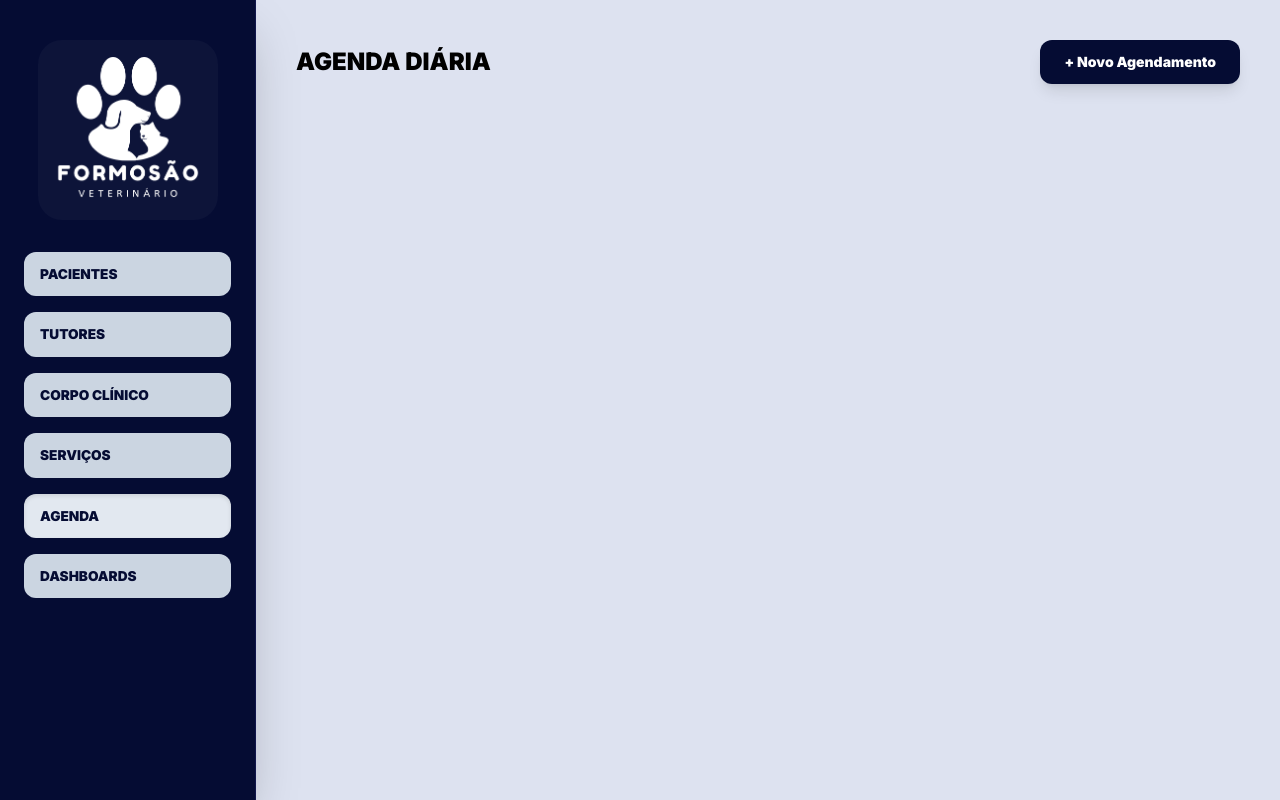
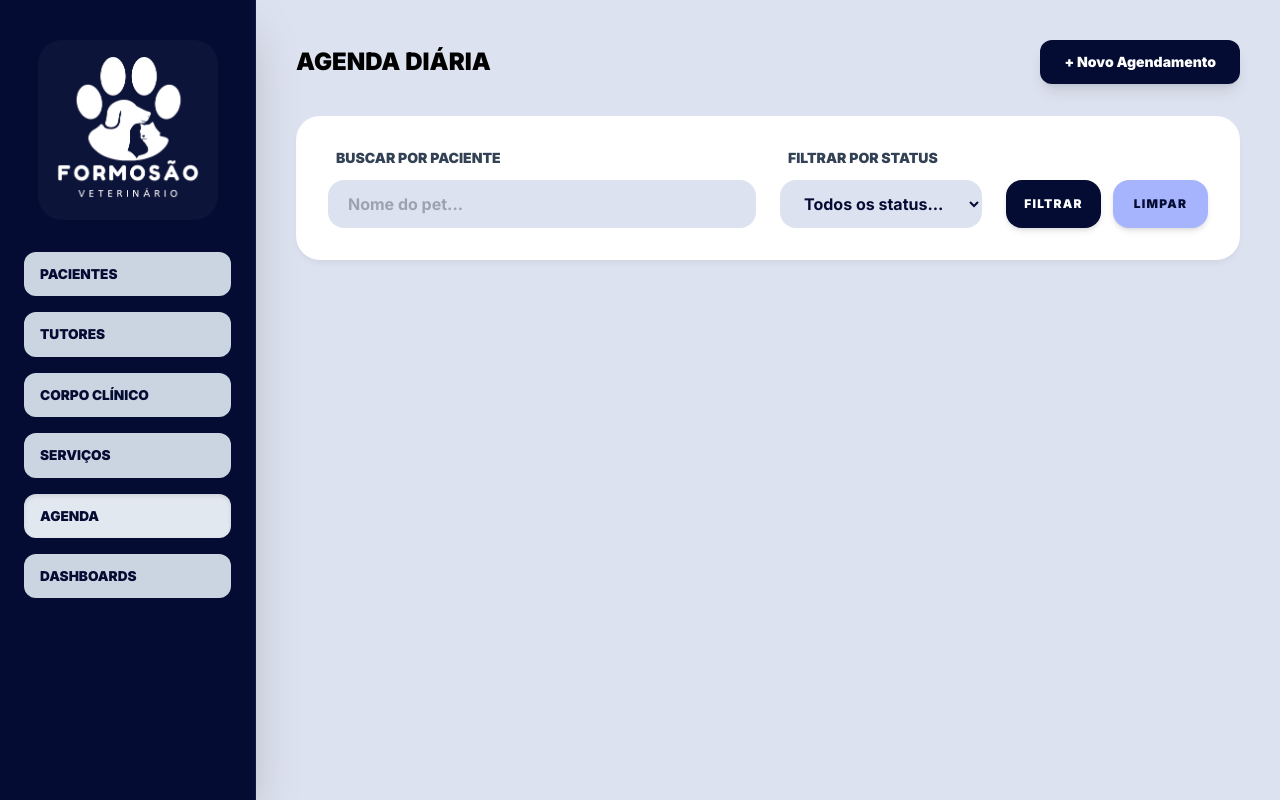
Before and after one commit to Igorsilvabr/PI_3, a FastAPI app: template templates/index.html in a window 1280 px wide, after a click on "AGENDA". Run offline with FastAPI, Linux system fonts and the light colour scheme; the template is opened without the code that fills it, so the values that code supplies are empty; some libraries are stand-ins or nearby versions.

Commit message:
Add search and filter functionality to agenda

```diff
--- a/templates/index.html
+++ b/templates/index.html
@@ -175,6 +175,30 @@
         <h2 class="text-2xl font-black text-black uppercase">Agenda Diária</h2>
         <button onclick="openModal('modalAddAgendamento')" class="btn-add px-6 py-3 text-sm shadow-lg">+ Novo Agendamento</button>
       </div>
+
+      <div class="white-panel p-8 mb-8">
+        <div class="grid grid-cols-1 md:grid-cols-4 gap-6 items-end">
+          <div class="col-span-1 md:col-span-2">
+            <label class="block text-sm font-black mb-3 ml-2 uppercase text-slate-700">Buscar por Paciente</label>
+            <input type="text" id="buscaAgendaNome" placeholder="Nome do pet..." class="input-custom w-full h-12">
+          </div>
+          <div>
+            <label class="block text-sm font-black mb-3 ml-2 uppercase text-slate-700">Filtrar por Status</label>
+            <select id="buscaAgendaStatus" class="input-custom w-full h-12">
+              <option value="">Todos os status...</option>
+              <option value="agendado">Agendado</option>
+              <option value="aguardando">Aguardando</option>
+              <option value="finalizado">Finalizado</option>
+              <option value="cancelado">Cancelado</option>
+            </select>
+          </div>
+          <div class="flex gap-3 h-12">
+            <button onclick="filtrarAgenda()" class="btn-marinho flex-1 uppercase text-xs tracking-widest shadow-md">Filtrar</button>
+            <button onclick="limparFiltrosAgenda()" class="btn-lavanda flex-1 uppercase text-xs tracking-widest shadow-md">Limpar</button>
+          </div>
+        </div>
+      </div>
+
       <div class="grid grid-cols-1 gap-4" id="agenda-container"></div>
     </section>
 
@@ -395,9 +419,15 @@
       </div>
       <form onsubmit="salvarDados(event, '/agendamentos/', 'modalAddAgendamento', carregarAgenda)">
         <div class="space-y-5">
-          <div>
-            <label class="block text-xs font-black text-slate-500 mb-2 uppercase tracking-widest">Horário</label>
-            <input type="time" name="horario" required class="input-custom w-full">
+          <div class="grid grid-cols-2 gap-4">
+            <div>
+              <label class="block text-xs font-black text-slate-500 mb-2 uppercase tracking-widest">Data</label>
+              <input type="date" name="data" required class="input-custom w-full">
+            </div>
+            <div>
+              <label class="block text-xs font-black text-slate-500 mb-2 uppercase tracking-widest">Horário</label>
+              <input type="time" name="horario" required class="input-custom w-full">
+            </div>
           </div>
           <div>
             <label class="block text-xs font-black text-slate-500 mb-2 uppercase tracking-widest">Paciente (Pet)</label>
@@ -428,7 +458,6 @@
   </div>
 
  <script>
-    // ── DICIONÁRIO DE RAÇAS PREDEFINIDAS ──────────────────────
     const baseRacas = {
       "Cão": ["Vira-lata (SRD)", "Poodle", "Labrador", "Golden Retriever", "Pastor Alemão", "Bulldog", "Chihuahua", "Pinscher", "Shih Tzu", "Yorkshire", "Outra Raça"],
       "Gato": ["Semedo (SRD)", "Persa", "Siamês", "Maine Coon", "Angorá", "Sphynx", "Bengal", "Outra Raça"],
@@ -450,7 +479,6 @@
       }
     }
 
-    // ── NAVEGAÇÃO DE TELAS E ABAS ──────────────────────────────
     function showSection(sectionId) {
       document.querySelectorAll('.content-section').forEach(sec => sec.classList.remove('active'));
       document.querySelectorAll('.btn-sidebar').forEach(btn => btn.classList.remove('active'));
@@ -473,7 +501,6 @@
       document.getElementById('panel-' + tabId).classList.add('active');
     }
 
-    // ── MODAL WINDOW CONTROLLERS ──────────────────────────────
     function openModal(id) {
       document.getElementById(id).style.display = 'flex';
       if (id === 'modalAddPaciente') {
@@ -490,12 +517,11 @@
       if (form) form.reset();
     }
 
-    // ── VARIÁVEIS GLOBAIS DE CONTROLE DE GRÁFICOS ──────────────
     let instanceChartArea = null;
     let instanceChartDonut = null;
     let dadosLocaisPacientes = [];
+    let dadosLocaisAgenda = [];
 
-    // ── REQUISIÇÕES DA API (GET & POST) ───────────────────────
     async function apiFetch(endpoint) {
       try {
         const response = await fetch(endpoint);
@@ -507,14 +533,12 @@
       }
     }
 
-    // FUNÇÃO ATUALIZADA: Mapeia dados dinamicamente do HTML para o formato do SQLAlchemy (Evita Erro 422)
     async function salvarDados(event, url, modalId, callbackAtualizacao) {
       event.preventDefault();
       const form = event.target;
       const formData = new FormData(form);
       let payload = Object.fromEntries(formData.entries());
 
-      // Conversões e compatibilidades para o módulo de Animais/Pacientes
       if (url.includes('/animais/')) {
           if (payload.petEspecie) payload.especie = payload.petEspecie;
           if (payload.petRaca) payload.raca = payload.petRaca;
@@ -543,7 +567,6 @@
       }
     }
 
-    // ── CARREGAMENTO DE DROPDOWNS DINÂMICOS ───────────────────
     async function carregarSelectTutores() {
       const tutores = await apiFetch('/tutores/');
       const select = document.getElementById('pacienteTutor');
@@ -579,7 +602,6 @@
       }
     }
 
-    // ── PREENCHIMENTO E RENDERIZAÇÃO DE TABELAS ────────────────
     async function carregarPacientes() {
       const dados = await apiFetch('/animais/');
       if (!dados) return;
@@ -590,14 +612,17 @@
     function renderizarTabelaPacientes(lista) {
       const tbody = document.getElementById('tabela-pacientes');
       if (!tbody) return;
+
       tbody.innerHTML = lista.map(p => `
-        <tr class="hover:bg-slate-50/80 transition cursor-pointer" onclick="openFicha(${p.id})">
+        <tr class="hover:bg-slate-50/80 transition cursor-pointer" onclick="openFicha('${p.id}')">
           <td class="px-8 py-5 font-black text-indigo-950">${p.nome}</td>
           <td class="px-8 py-5 text-sm text-slate-600 font-medium">${p.especie} <span class="text-xs text-slate-400">(${p.raca || 'SRD'})</span></td>
           <td class="px-8 py-5 text-sm font-bold text-slate-500">${p.sexo || 'Não informado'}</td>
           <td class="px-8 py-5 text-sm font-semibold text-slate-700">${p.dono}</td>
           <td class="px-8 py-5 text-center" onclick="event.stopPropagation()">
-            <button onclick="deletarItem('/animais/${p.id}', carregarPacientes)" class="text-red-400 hover:text-red-600 font-bold text-xs uppercase tracking-wider">Remover</button>
+            <button onclick="deletarItem('/animais/${p.id}/', carregarPacientes)" class="text-red-400 hover:text-red-600 font-bold text-xs uppercase tracking-wider">
+              Remover
+            </button>
           </td>
         </tr>
       `).join('');
@@ -624,17 +649,23 @@
       const tutores = await apiFetch('/tutores/');
       const grid = document.getElementById('grid-tutores');
       if (!grid || !tutores) return;
+
       grid.innerHTML = tutores.map(t => `
         <div class="white-panel p-6 flex flex-col justify-between border border-slate-100 relative">
           <div>
-            <div class="initials-circle">${t.nome.substring(0,2)}</div>
+            <div class="initials-circle">${t.nome.substring(0, 2)}</div>
             <h4 class="text-lg font-black text-center text-indigo-950 uppercase tracking-tight mb-1">${t.nome}</h4>
             <p class="text-xs text-center text-slate-400 font-bold mb-4">${t.telefone}</p>
             <div class="border-t border-slate-50 pt-4 space-y-2">
-              <p class="text-xs font-medium text-slate-500"><span class="font-black text-slate-400 uppercase text-[9px] block">Pets Vinculados</span> ${t.pets || 'Nenhum'}</p>
+              <p class="text-xs font-medium text-slate-500">
+                <span class="font-black text-slate-400 uppercase text-[9px] block">Pets Vinculados</span>
+                ${t.pets || 'Nenhum'}
+              </p>
             </div>
           </div>
-          <button onclick="deletarItem('/tutores/${t.id}', carregarTutores)" class="mt-6 text-center text-xs font-bold text-red-400 hover:text-red-600 uppercase tracking-widest">Excluir Cadastro</button>
+          <button onclick="deletarItem('/tutores/${t.id}/', carregarTutores)" class="mt-6 text-center text-xs font-bold text-red-400 hover:text-red-600 uppercase tracking-widest">
+            Excluir Cadastro
+          </button>
         </div>
       `).join('');
     }
@@ -672,13 +703,26 @@
 
     async function carregarAgenda() {
       const agenda = await apiFetch('/agendamentos/');
+      if (!agenda) return;
+      dadosLocaisAgenda = agenda;
+      renderizarAgenda(dadosLocaisAgenda);
+    }
+
+    function renderizarAgenda(lista) {
       const container = document.getElementById('agenda-container');
-      if (!container || !agenda) return;
+      if (!container) return;
 
-      container.innerHTML = agenda.map(a => `
+      container.innerHTML = lista.map(a => {
+        // Formata a data recebida (AAAA-MM-DD) para o padrao brasileiro (DD/MM/AAAA)
+        const dataFormatada = a.data ? a.data.split('-').reverse().join('/') : '--/--/----';
+
+        return `
         <div class="white-panel p-5 flex flex-col md:flex-row justify-between items-center agenda-card border-l-8 status-${a.status || 'agendado'}">
           <div class="flex items-center gap-6 w-full md:w-auto">
-            <div class="text-xl font-black text-indigo-950 bg-slate-100/80 px-4 py-2 rounded-xl border border-slate-200">${a.horario}</div>
+            <div class="text-center bg-slate-100/80 px-4 py-2 rounded-xl border border-slate-200 min-w-[100px]">
+              <div class="text-[10px] font-black text-slate-400 uppercase tracking-wider">${dataFormatada}</div>
+              <div class="text-xl font-black text-indigo-950">${a.horario}</div>
+            </div>
             <div>
               <h4 class="font-black text-lg text-indigo-950 uppercase">${a.nome_pet}</h4>
               <p class="text-xs font-bold text-slate-400 uppercase tracking-wider">${a.motivo} ── <span class="text-indigo-900">Dr(a). ${a.veterinario}</span></p>
@@ -694,7 +738,24 @@
             <button onclick="deletarItem('/agendamentos/${a.id}', carregarAgenda)" class="text-slate-300 hover:text-red-500 transition p-2">&times;</button>
           </div>
         </div>
-      `).join('');
+      `; }).join('');
+    }
+
+    function filtrarAgenda() {
+      const busca = document.getElementById('buscaAgendaNome').value.toLowerCase();
+      const status = document.getElementById('buscaAgendaStatus').value;
+      const filtrados = dadosLocaisAgenda.filter(a => {
+        const bateNome = a.nome_pet.toLowerCase().includes(busca);
+        const bateStatus = status === "" || (a.status || 'agendado') === status;
+        return bateNome && bateStatus;
+      });
+      renderizarAgenda(filtrados);
+    }
+
+    function limparFiltrosAgenda() {
+      document.getElementById('buscaAgendaNome').value = "";
+      document.getElementById('buscaAgendaStatus').value = "";
+      renderizarAgenda(dadosLocaisAgenda);
     }
 
     async function atualizarStatusAgenda(id, novoStatus) {
@@ -707,16 +768,39 @@
     }
 
     async function deletarItem(url, callbackSucesso) {
-      if (!confirm("Tem certeza que deseja remover este item permanentemente do sistema?")) return;
+      const confirmar = confirm("Tem certeza que deseja remover este item?");
+
+      if (!confirmar) return;
+
       try {
-        const res = await fetch(url, { method: 'DELETE' });
-        if (res.ok) callbackSucesso();
-      } catch (e) {
-        console.error("Erro ao remover item:", e);
+        const resposta = await fetch(url, {
+          method: 'DELETE',
+          headers: {
+            'Content-Type': 'application/json'
+          }
+        });
+
+        if (resposta.ok) {
+          alert('Item removido com sucesso!');
+
+          if (callbackSucesso) {
+            callbackSucesso();
+          }
+
+        } else {
+          const erroTexto = await resposta.text();
+
+          console.error('Erro DELETE:', erroTexto);
+
+          alert('Erro ao remover item do sistema.');
+        }
+
+      } catch (erro) {
+        console.error('Erro na requisição DELETE:', erro);
+        alert('Erro de conexão com o servidor.');
       }
     }
 
-    // ── FICHA CLÍNICA & HISTÓRICO DO ANIMAL ───────────────────
     async function openFicha(petId) {
       const pet = await apiFetch(`/animais/${petId}`);
       if (!pet) return;
@@ -742,7 +826,7 @@
       try {
         const res = await fetch(`/animais/${id}/prontuario?prontuario=${encodeURIComponent(texto)}`, { method: 'PUT' });
         if (res.ok) {
-          alert("Prontuário updated com sucesso!");
+          alert("Prontuário atualizado com sucesso!");
           document.getElementById('modalFicha').style.display = 'none';
           carregarPacientes();
         }
@@ -751,7 +835,6 @@
       }
     }
 
-    // ── MOTOR E PROCESSADOR DE METRICAS (DASHBOARD) ───────────
     async function renderizarDashboard() {
       try {
         const [animais, tutores, agenda, servicos] = await Promise.all([
@@ -761,12 +844,10 @@
           apiFetch('/servicos/') || []
         ]);
 
-        // 1. Atualização dos Cards Numéricos Estáticos
         document.getElementById('dashAnimais').innerText = animais ? animais.length : 0;
         document.getElementById('dashTutores').innerText = tutores ? tutores.length : 0;
         document.getElementById('dashAtendimentos').innerText = agenda ? agenda.filter(a => a.status === 'finalizado').length : 0;
 
-        // 2. Mapeamento Inteligente de Faturamento
         let faturamentoTotal = 0;
         if (agenda && servicos) {
           agenda.forEach(ag => {
@@ -775,14 +856,13 @@
               if (correspondente) {
                 faturamentoTotal += correspondente.valor;
               } else {
-                faturamentoTotal += 150.00; // Fallback padrão caso o serviço tenha sido excluído
+                faturamentoTotal += 150.00;
               }
             }
           });
         }
         document.getElementById('dashFaturamento').innerText = `R$ ${faturamentoTotal.toFixed(2).replace('.', ',')}`;
 
-        // 3. Processamento de dados para o Gráfico de Rosca (Espécies)
         const contagemEspecies = {};
         if (animais) {
           animais.forEach(a => {
@@ -792,11 +872,9 @@
           });
         }
 
-        // Limpeza preventiva de gráficos anteriores
         if (instanceChartArea) instanceChartArea.destroy();
         if (instanceChartDonut) instanceChartDonut.destroy();
 
-        // 4. Renderização do Gráfico de Área (Evolução de Agenda)
         const ctxArea = document.getElementById('chartArea').getContext('2d');
         instanceChartArea = new Chart(ctxArea, {
           type: 'line',
@@ -818,7 +896,6 @@
           }
         });
 
-        // 5. Renderização do Gráfico Donut (Distribuição)
         const ctxDonut = document.getElementById('chartDonut').getContext('2d');
         const labelsDonut = Object.keys(contagemEspecies).length > 0 ? Object.keys(contagemEspecies) : ['Nenhum Pet'];
         const dataDonut = Object.values(contagemEspecies).length > 0 ? Object.values(contagemEspecies) : [0];
@@ -846,7 +923,6 @@
       }
     }
 
-    // ── INICIALIZAÇÃO DA SESSÃO WINDOW ────────────────────────
     window.onload = () => {
       showSection('pacientes');
       carregarPacientes();
```
